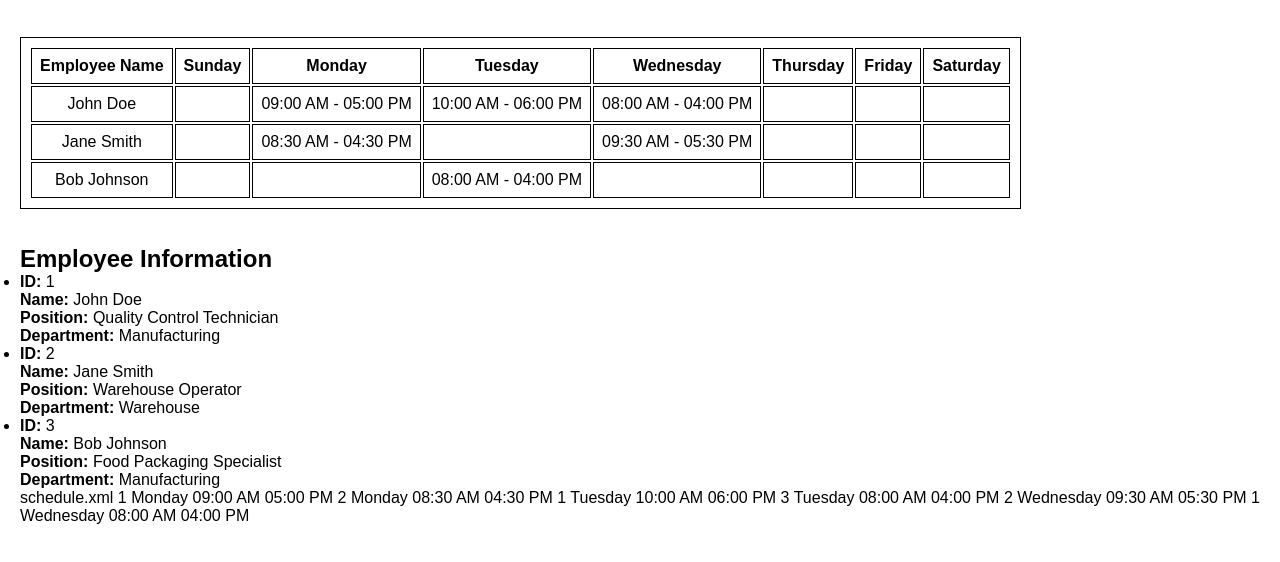
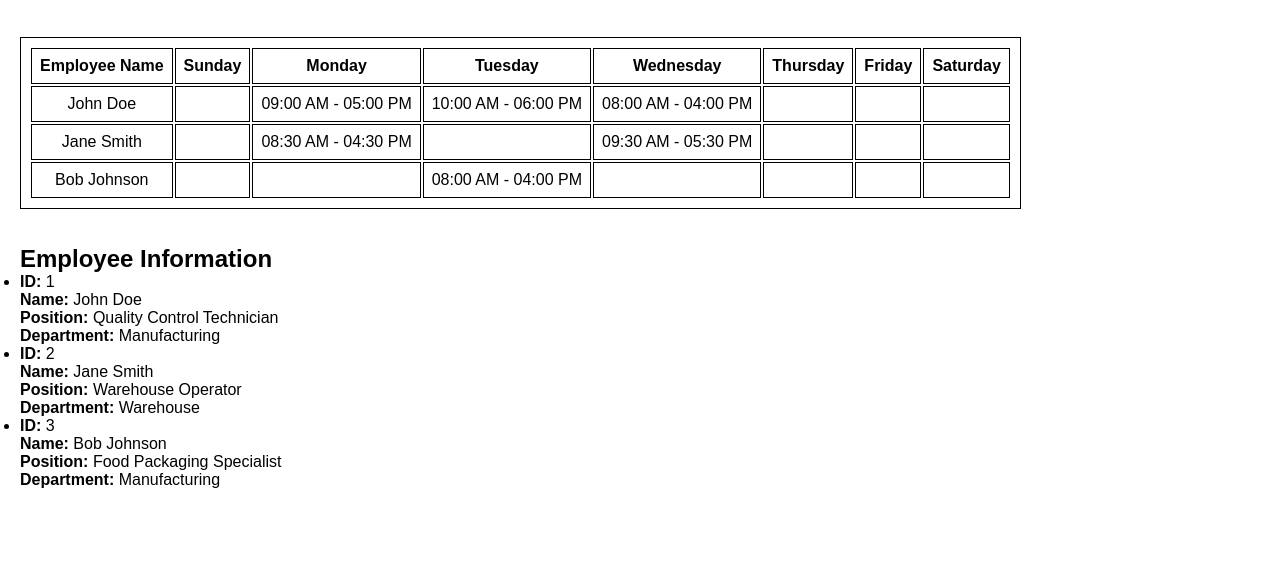
Before and after one commit to jackievas/portfolio, a plain HTML site: page index.html in a window 1280 px wide. Shown: the part 60-622 px from the top of the page. Drawn offline with Linux system fonts and the light colour scheme.

Commit message:
Update index.html

```diff
--- a/index.html
+++ b/index.html
@@ -18,41 +18,4 @@
 
     <script src="display.js"></script>
 </body>
-</html> schedule.xml <schedule>
-	<shift>
-		<employeeId>1</employeeId>
-		<day>Monday</day>
-		<startTime>09:00 AM</startTime>
-		<endTime>05:00 PM</endTime>
-	</shift>
-	<shift>
-		<employeeId>2</employeeId>
-		<day>Monday</day>
-		<startTime>08:30 AM</startTime>
-		<endTime>04:30 PM</endTime>
-	</shift>
-	<shift>
-		<employeeId>1</employeeId>
-		<day>Tuesday</day>
-		<startTime>10:00 AM</startTime>
-		<endTime>06:00 PM</endTime>
-	</shift>
-	<shift>
-		<employeeId>3</employeeId>
-		<day>Tuesday</day>
-		<startTime>08:00 AM</startTime>
-		<endTime>04:00 PM</endTime>
-	</shift>
-	<shift>
-		<employeeId>2</employeeId>
-		<day>Wednesday</day>
-		<startTime>09:30 AM</startTime>
-		<endTime>05:30 PM</endTime>
-	</shift>
-	<shift>
-		<employeeId>1</employeeId>
-		<day>Wednesday</day>
-		<startTime>08:00 AM</startTime>
-		<endTime>04:00 PM</endTime>
-	</shift>
-</schedule>
+</html>
```
